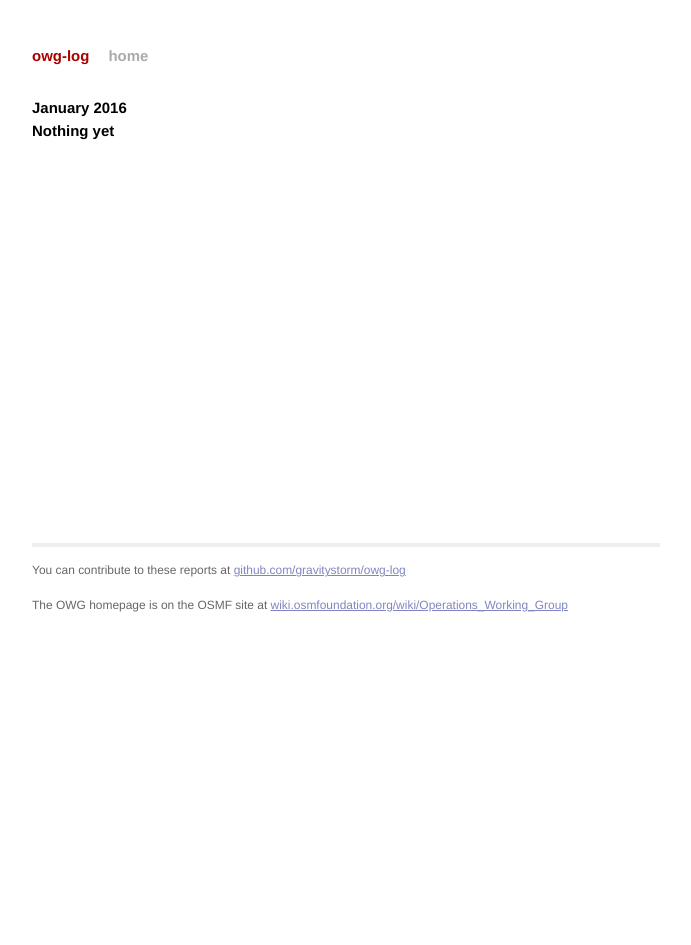
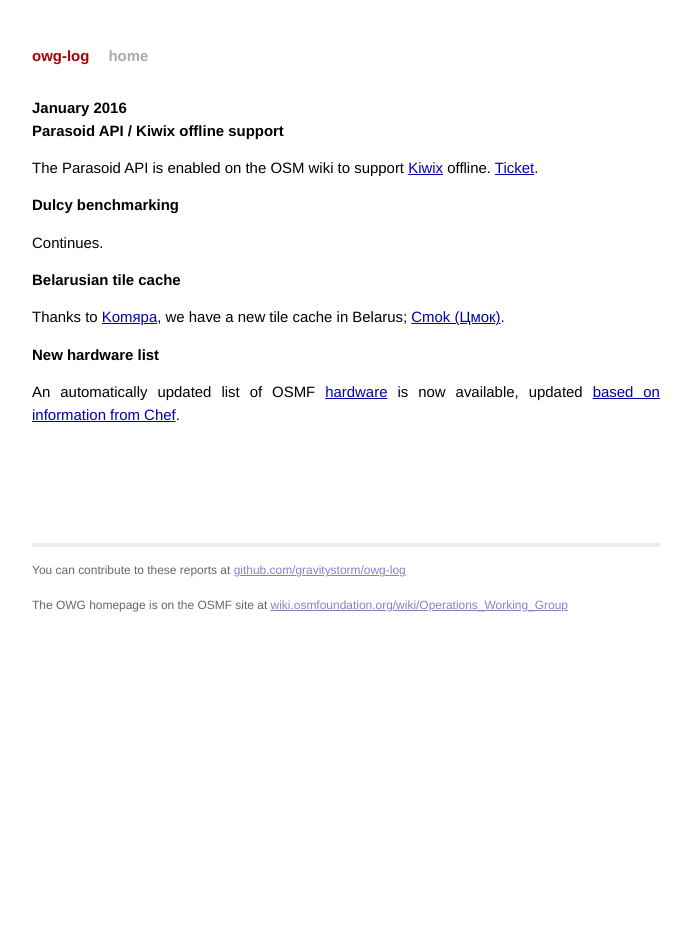
Before and after one commit to openstreetmap/owg-website, a Jekyll site: the page built from _posts/2016-01-01-january.md, in a window 1280 px wide. Shown: the whole page, without its empty margins (294-985 px from the left). Built offline with Jekyll 4.4.1, drawn with Linux system fonts in a browser that asks for light colours; Markdown is read by kramdown in place of the engine named in the settings.

Commit message:
Updates for Jan/Feb.

```diff
--- a/_posts/2016-01-01-january.md
+++ b/_posts/2016-01-01-january.md
@@ -4,4 +4,18 @@ title:  "January 2016"
 date: 2016-01-31 23:59:59
 ---
 
-# Nothing yet
+# Parasoid API / Kiwix offline support
+
+The Parasoid API is enabled on the OSM wiki to support [Kiwix](http://www.kiwix.org/wiki/Main_Page) offline. [Ticket](https://trac.openstreetmap.org/ticket/5355).
+
+# Dulcy benchmarking
+
+Continues.
+
+# Belarusian tile cache
+
+Thanks to [Komяpa](http://www.openstreetmap.org/user/Kom%D1%8Fpa), we have a new tile cache in Belarus; [Cmok (Цмок)](https://hardware.openstreetmap.org/servers/cmok.openstreetmap.org/).
+
+# New hardware list
+
+An automatically updated list of OSMF [hardware](https://hardware.openstreetmap.org/) is now available, updated [based on information from Chef](https://github.com/gravitystorm/osmf-server-info).
```
Also changed, not shown: _posts/2015-12-01-december.md (+2 -2 lines), _posts/2016-02-01-february.md (+10 -1 lines).
